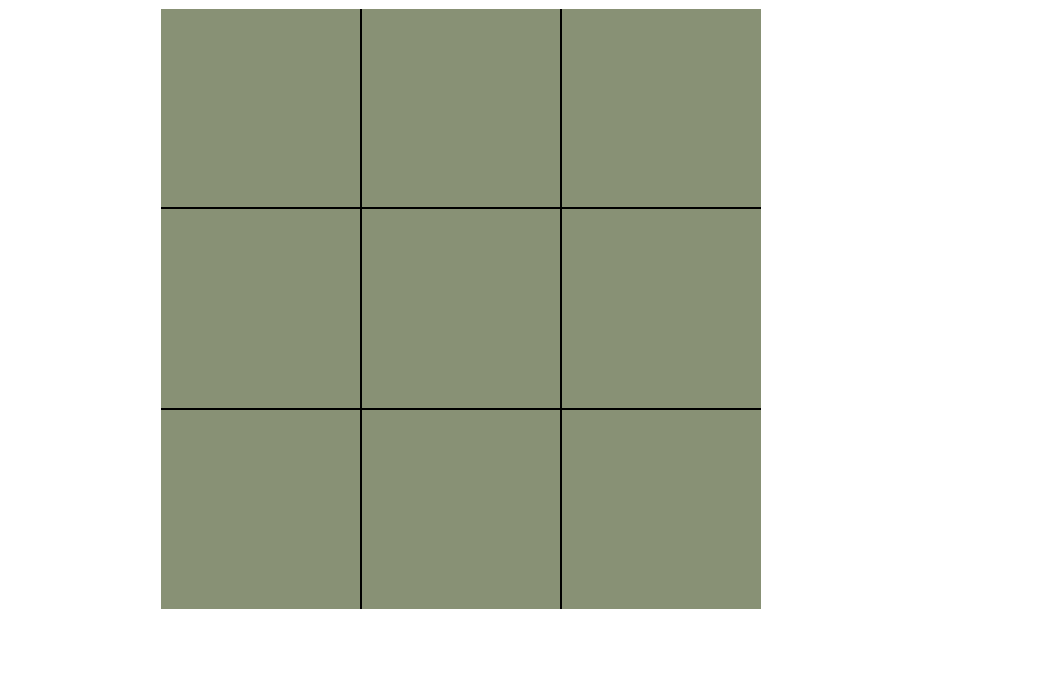
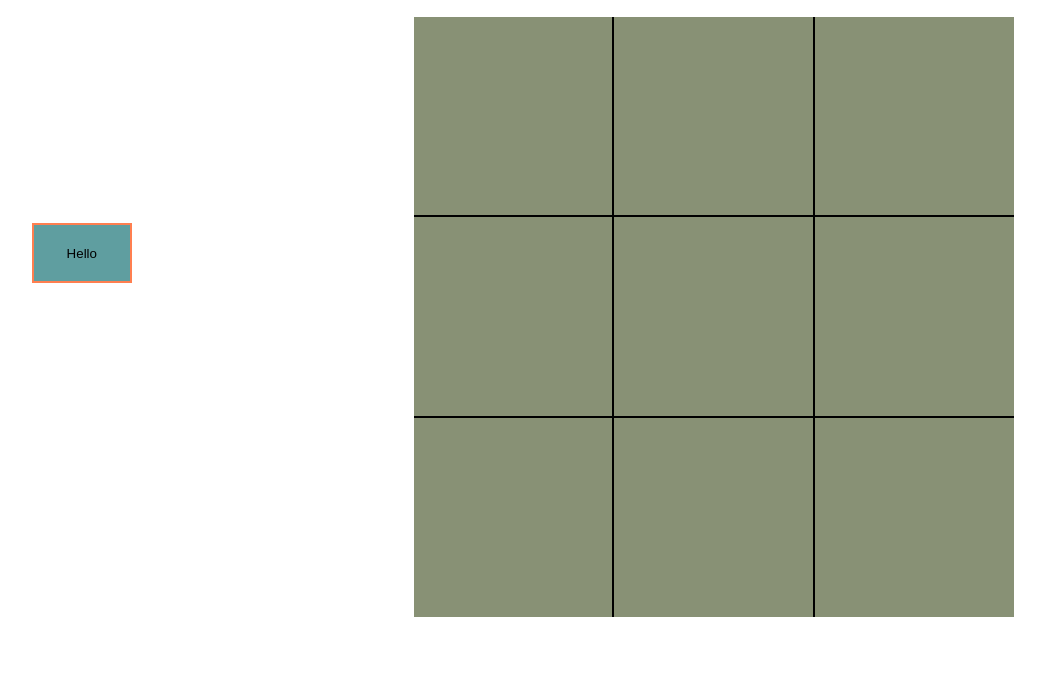
Before and after one commit to DiosAkhilleus/tic-tac-toe, a plain HTML site: page index.html in a window 1280 px wide. Shown: the part 118-800 px from the top of the page, without its empty margins (179-1224 px from the left). Drawn offline with Linux system fonts and the light colour scheme.

```diff
--- a/index.html
+++ b/index.html
@@ -8,9 +8,16 @@
     <title>Tic-Tac-Toe</title>
 </head>
 <body>
-    <h1>Tic-Tac-Toe</h1>
-    <h2 id='stat'></h2>
-    <div id='gameContainer'></div>
+    <div id='container'>
+        <div id='element1'>
+            <button>Hello</button>
+        </div>
+        <div id='element2'>
+            <h1>Tic-Tac-Toe</h1>
+            <h2 id='stat'></h2>
+            <div id='gameContainer'></div>
+        </div>
+    </div>
     <script src="index.js"></script>
 </body>
 </html>
--- a/styles.css
+++ b/styles.css
@@ -30,3 +30,19 @@ h2 {
     line-height:230px;
     user-select:none;
 }
+
+#container {
+    display:grid;
+    grid-template-columns:0.4fr 0.6fr;
+}
+
+#element1 {
+    margin:auto;
+}
+button {
+    width:100px;
+    height:60px;
+    background-color: cadetblue;
+    border-style:solid;
+    border-color:coral;
+}
```
